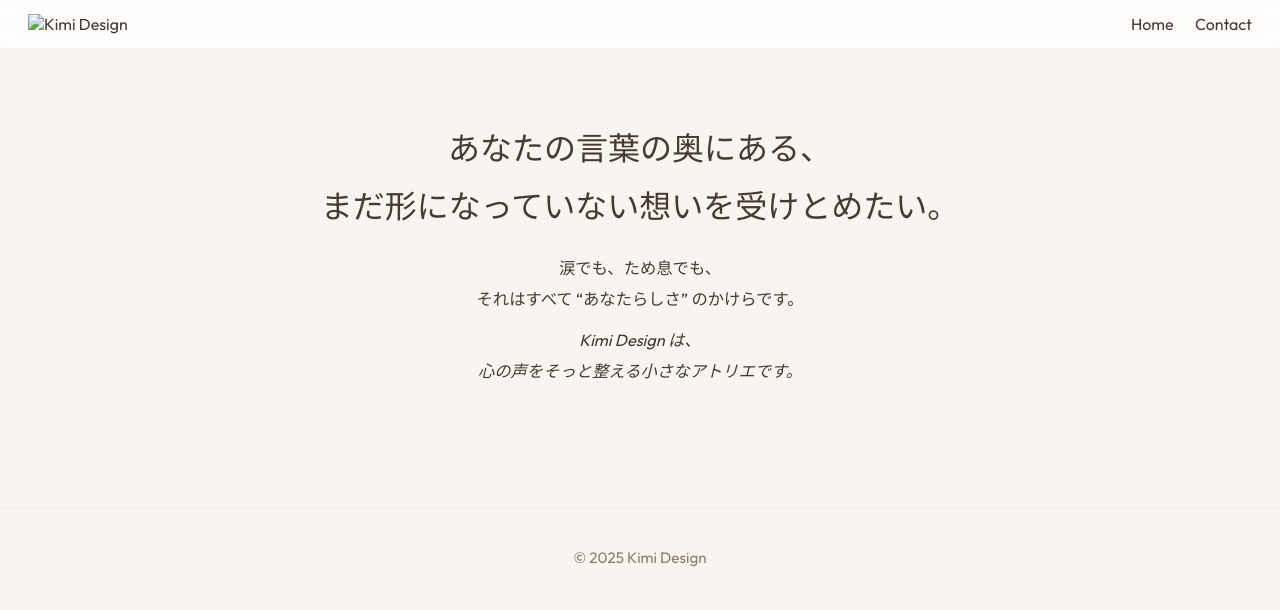
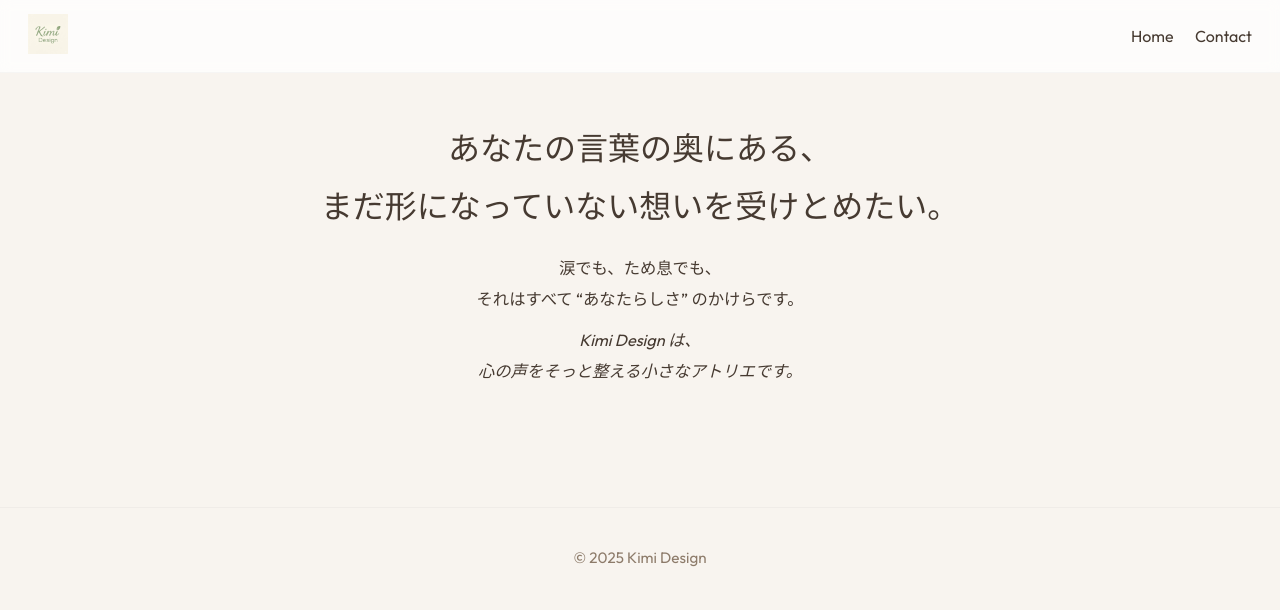
Before and after one commit to kimidesign0418/official_website, a plain HTML site: page index.html in a window 1280 px wide. Drawn offline with Linux system fonts and the light colour scheme.

Commit message:
Update index.html
logo→rogoに修正

```diff
--- a/index.html
+++ b/index.html
@@ -123,7 +123,7 @@
 <body>
   <header>
     <div class="logo" onclick="location.href='index.html'">
-      <img src="logo.jpeg" alt="Kimi Design">
+      <img src="rogo.jpeg" alt="Kimi Design">
     </div>
     <nav>
       <a href="index.html">Home</a>
```
